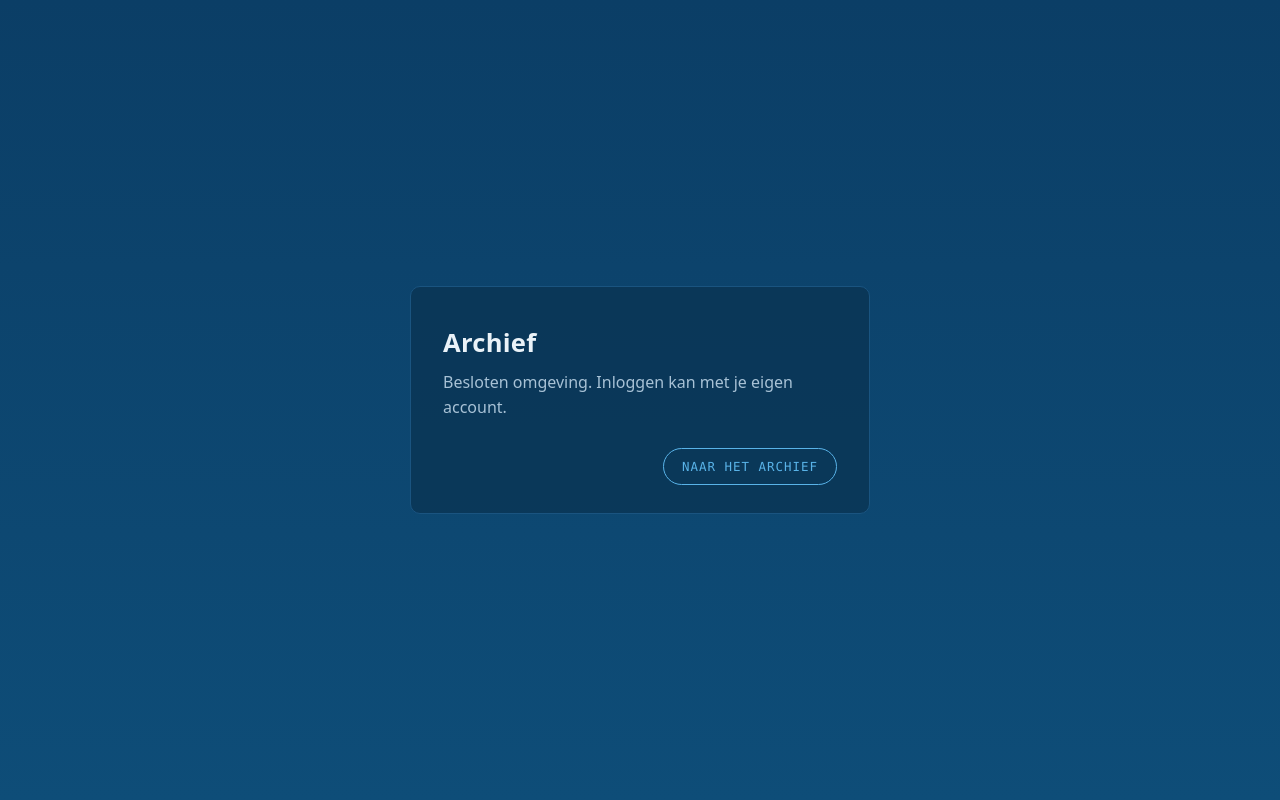
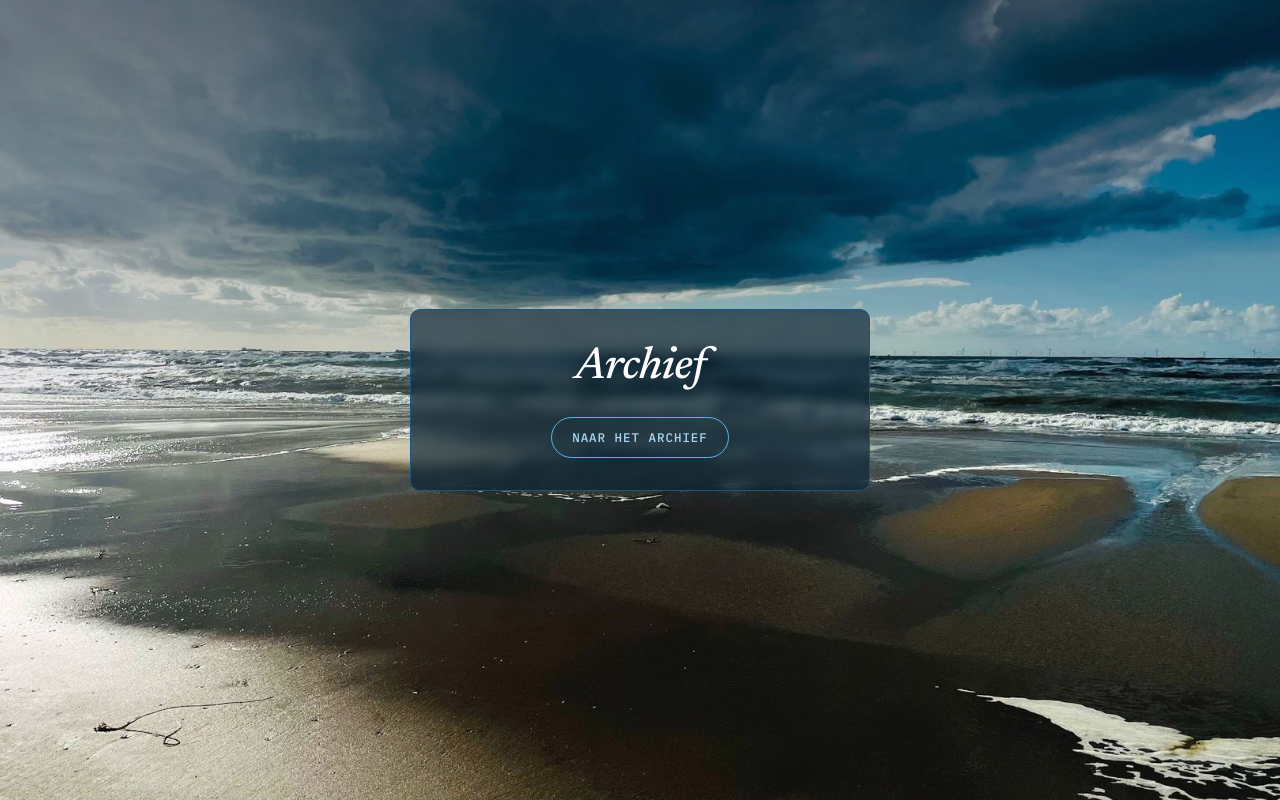
Before and after one commit to acb-verde/voordeur, a plain HTML site: page index.html in a window 1280 px wide. Drawn offline with Linux system fonts and the light colour scheme.

Commit message:
Add files via upload

```diff
--- a/index.html
+++ b/index.html
@@ -6,90 +6,52 @@
 <meta name="robots" content="noindex, nofollow">
 <title>2becology</title>
 <style>
-  :root {
-    --papier: #072033;
-    --vlak: #0B3351;
-    --letters: #EAF2F8;
-    --bijtekst: #A8C2D6;
-    --gedempt: #71919F;
-    --lijn: #1A5480;
-    --accent: #59B3E8;
-    --accent-sterk: #A8D8F5;
-    --hero-boven: #0B3E66;
-    --hero-onder: #0E4D78;
+  @font-face{font-family:"Newsreader";font-weight:500;font-style:italic;font-display:swap;src:url("newsreader-latin-500-italic.woff2") format("woff2")}
+  @font-face{font-family:"IBM Plex Sans";font-weight:400;font-style:normal;font-display:swap;src:url("ibm-plex-sans-latin-400-normal.woff2") format("woff2")}
+  @font-face{font-family:"IBM Plex Mono";font-weight:500;font-style:normal;font-display:swap;src:url("ibm-plex-mono-latin-500-normal.woff2") format("woff2")}
+  :root{
+    --papier:#072033; --letters:#EAF2F8; --bijtekst:#A8C2D6; --lijn:#1A5480;
+    --accent:#59B3E8; --accent-sterk:#A8D8F5;
+    --f-display:"Newsreader",Georgia,serif;
+    --f-body:"IBM Plex Sans",system-ui,-apple-system,sans-serif;
+    --f-mono:"IBM Plex Mono",ui-monospace,monospace;
   }
-  * { box-sizing: border-box; }
-  html, body { height: 100%; margin: 0; }
-  body {
-    background: linear-gradient(180deg, var(--hero-boven) 0%, var(--hero-onder) 100%) fixed, var(--papier);
-    color: var(--letters);
-    font-family: ui-sans-serif, system-ui, -apple-system, "Segoe UI", Roboto, Helvetica, Arial, sans-serif;
-    line-height: 1.55;
-    display: flex;
-    align-items: center;
-    justify-content: center;
-    padding: 24px;
+  *{box-sizing:border-box}
+  html,body{height:100%;margin:0}
+  body{
+    background:
+      linear-gradient(180deg,rgba(4,10,20,.50) 0%,rgba(4,10,20,.22) 32%,rgba(4,10,20,0) 56%,rgba(4,10,20,0) 76%,rgba(4,10,20,.04) 100%),
+      url("hero.jpg") center 66% / cover no-repeat fixed,
+      #0B3E66;
+    color:var(--letters); font-family:var(--f-body); line-height:1.55;
+    display:flex; align-items:center; justify-content:center; padding:24px;
+    -webkit-font-smoothing:antialiased;
   }
-  .kader {
-    width: 100%;
-    max-width: 460px;
-    background: rgba(11, 51, 81, 0.70);
-    border: 1px solid var(--lijn);
-    border-radius: 10px;
-    padding: 36px 32px 28px;
-    transition: border-color .15s ease, background-color .15s ease;
+  .kader{
+    width:100%; max-width:460px; padding:36px 32px 32px;
+    background:rgba(7,32,51,.66); border:1px solid var(--lijn); border-radius:10px;
+    -webkit-backdrop-filter:blur(6px); backdrop-filter:blur(6px);
+    transition:border-color .15s ease,background-color .15s ease;
   }
-  .kader:hover {
-    border-color: var(--accent);
-    background: rgba(11, 51, 81, 0.82);
+  .kader:hover{border-color:var(--accent);background:rgba(7,32,51,.78)}
+  h1{margin:0 0 26px;text-align:center;font-family:var(--f-display);font-weight:500;font-style:italic;font-size:2.8rem;line-height:1;letter-spacing:-.02em;color:#fff;text-shadow:0 2px 18px rgba(4,10,20,.55)}
+  p{margin:0 0 28px;color:var(--bijtekst)}
+  .rij{display:flex;justify-content:center}
+  .knop{
+    display:inline-block; padding:10px 20px; border:1px solid var(--accent); border-radius:999px;
+    color:var(--accent-sterk); text-decoration:none; font-family:var(--f-mono); font-weight:500;
+    font-size:.78rem; letter-spacing:.08em; text-transform:uppercase;
+    transition:background-color .15s ease,color .15s ease;
   }
-  h1 {
-    margin: 0 0 8px;
-    font-size: 1.6rem;
-    font-weight: 600;
-    letter-spacing: .01em;
-    color: var(--letters);
-  }
-  p {
-    margin: 0 0 28px;
-    color: var(--bijtekst);
-  }
-  .rij {
-    display: flex;
-    justify-content: flex-end;
-    flex-wrap: wrap;
-    gap: 8px;
-  }
-  a.knop {
-    flex-shrink: 0;
-    display: inline-block;
-    border: 1px solid var(--accent);
-    border-radius: 999px;
-    padding: 8px 18px;
-    color: var(--accent);
-    background: transparent;
-    text-decoration: none;
-    font-family: ui-monospace, SFMono-Regular, Menlo, Consolas, monospace;
-    font-size: .78rem;
-    text-transform: uppercase;
-    letter-spacing: .08em;
-    transition: color .15s ease, border-color .15s ease;
-  }
-  a.knop:hover, a.knop:focus-visible {
-    color: var(--accent-sterk);
-    border-color: var(--accent-sterk);
-    outline: none;
-  }
-  a.knop:focus-visible { box-shadow: 0 0 0 2px var(--papier), 0 0 0 4px var(--accent-sterk); }
+  .knop:hover{background:var(--accent);color:var(--papier)}
+  .knop:focus-visible{outline:2px solid var(--accent);outline-offset:3px}
+  @media (prefers-reduced-motion:reduce){*{transition:none!important}}
 </style>
 </head>
 <body>
   <main class="kader">
     <h1>Archief</h1>
-    <p>Besloten omgeving. Inloggen kan met je eigen account.</p>
-    <div class="rij">
-      <a class="knop" href="https://archief.2becology.nl">naar het archief</a>
-    </div>
+    <div class="rij"><a class="knop" href="https://archief.2becology.nl">naar het archief</a></div>
   </main>
 </body>
 </html>
```
Also changed, not shown: hero.jpg (added), ibm-plex-mono-latin-500-normal.woff2 (added), ibm-plex-sans-latin-400-normal.woff2 (added), newsreader-latin-500-italic.woff2 (added).
